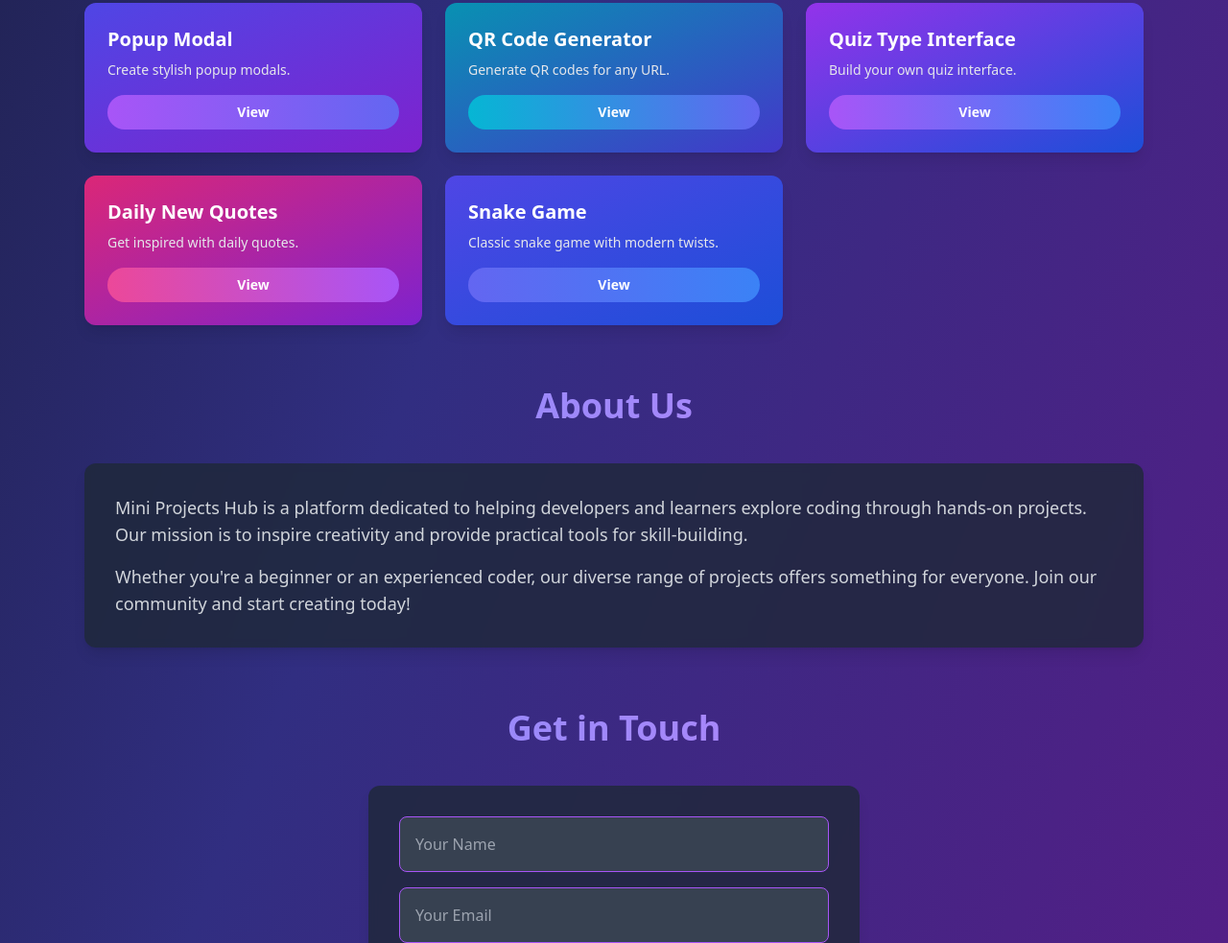
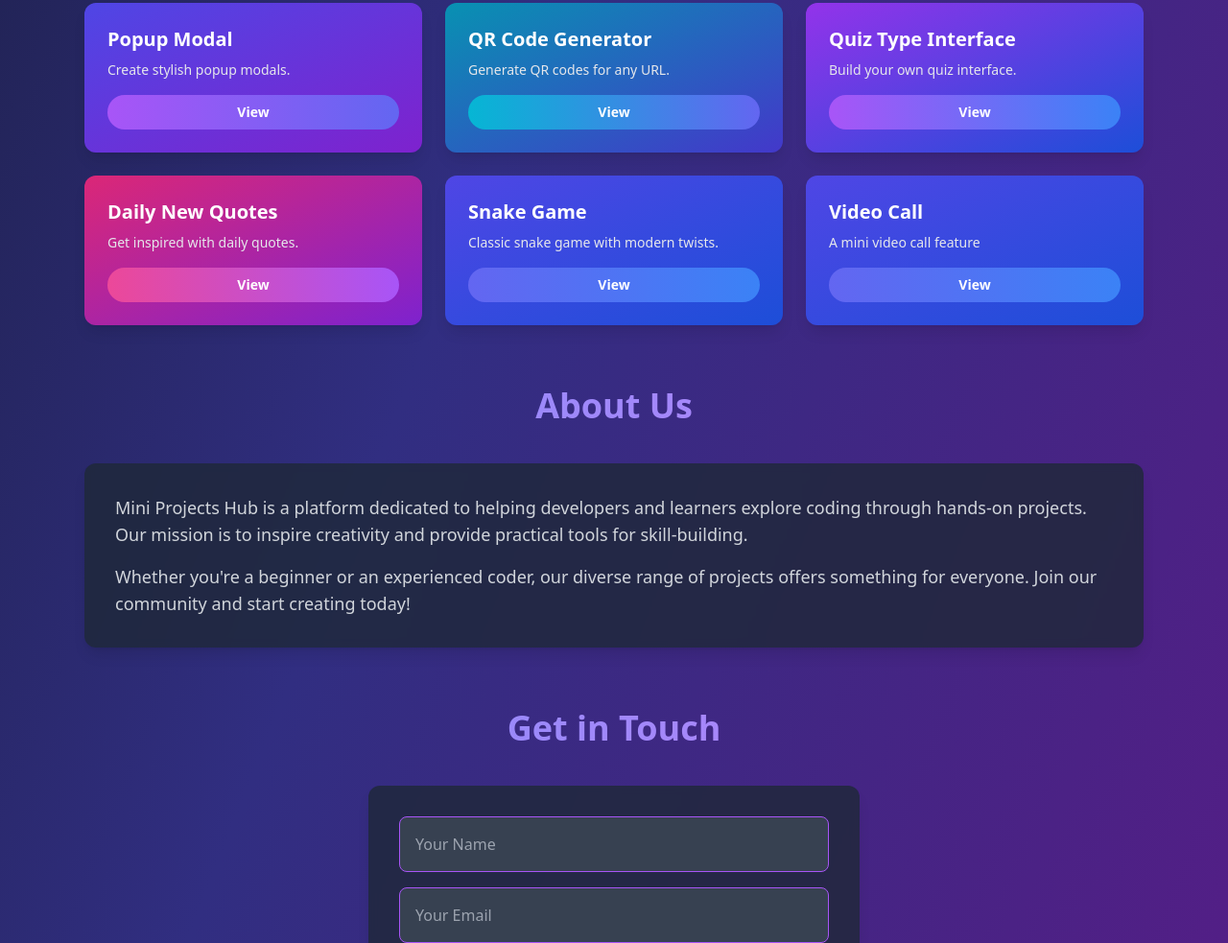
Before and after one commit to Bittu-the-coder/Practice-mini-projects, a plain HTML site: page index.html in a window 1280 px wide. Shown: the part 1759-2742 px from the top of the page at 96% size. Drawn offline with nearby package versions, Linux system fonts and the light colour scheme.

Commit message:
add changes

```diff
--- a/index.html
+++ b/index.html
@@ -539,6 +539,21 @@
               >View</a
             >
           </div>
+          <div
+            class="card bg-gradient-to-br from-indigo-600 to-blue-700 text-white p-4 md:p-6 rounded-xl shadow-lg transform hover:scale-105 hover:shadow-2xl glow-effect transition-all duration-300 scroll-reveal flex flex-col justify-between"
+          >
+            <div>
+              <h3 class="text-lg md:text-xl font-semibold">Video Call</h3>
+              <p class="text-xs md:text-sm text-gray-200 mt-2">
+                A mini video call feature
+              </p>
+            </div>
+            <a
+              href="./Testing_Videocall/index.html"
+              class="mt-4 bg-gradient-to-r from-indigo-500 to-blue-500 px-4 py-2 rounded-full text-xs md:text-sm font-semibold hover:scale-110 transition-all duration-300 text-center"
+              >View</a
+            >
+          </div>
         </div>
       </section>
 
```
